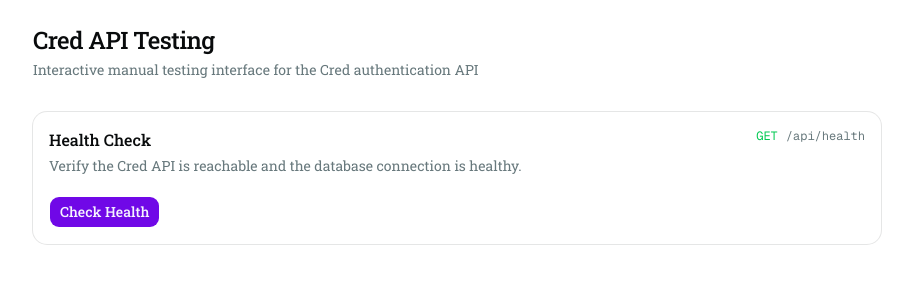
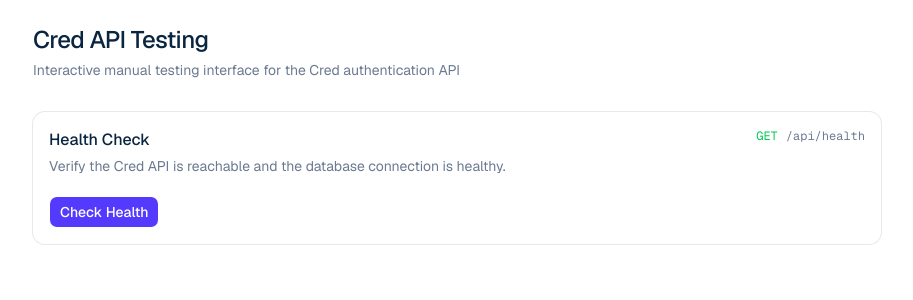
Before and after one commit to NehanAhmed/cred-testing, a Next.js app: page / in a window 1280 px wide. Shown: the top 300 px of the page, without its empty margins (183-1096 px from the left). Built offline with nearby package versions, Linux system fonts and the light colour scheme.

Commit message:
chore: update theme, typography, and design system config

```diff
--- a/app/globals.css
+++ b/app/globals.css
@@ -5,8 +5,28 @@
 @custom-variant dark (&:is(.dark *));
 
 @theme inline {
-    --font-heading: var(--font-serif);
-    --font-serif: var(--font-serif);
+  --font-sans: "sohne-var", "Geist", "SF Pro Display", ui-sans-serif, system-ui, sans-serif;
+  --font-mono: "SF Mono", ui-monospace, "Geist Mono", monospace;
+
+  --color-background: var(--background);
+  --color-foreground: var(--foreground);
+  --color-card: var(--card);
+  --color-card-foreground: var(--card-foreground);
+  --color-popover: var(--popover);
+  --color-popover-foreground: var(--popover-foreground);
+  --color-primary: var(--primary);
+  --color-primary-foreground: var(--primary-foreground);
+  --color-secondary: var(--secondary);
+  --color-secondary-foreground: var(--secondary-foreground);
+  --color-muted: var(--muted);
+  --color-muted-foreground: var(--muted-foreground);
+  --color-accent: var(--accent);
+  --color-accent-foreground: var(--accent-foreground);
+  --color-destructive: var(--destructive);
+  --color-destructive-foreground: var(--destructive-foreground);
+  --color-border: var(--border);
+  --color-input: var(--input);
+  --color-ring: var(--ring);
   --color-sidebar-ring: var(--sidebar-ring);
   --color-sidebar-border: var(--sidebar-border);
   --color-sidebar-accent-foreground: var(--sidebar-accent-foreground);
@@ -20,110 +40,102 @@
   --color-chart-3: var(--chart-3);
   --color-chart-2: var(--chart-2);
   --color-chart-1: var(--chart-1);
-    --color-ring: var(--ring);
-    --color-input: var(--input);
-    --color-border: var(--border);
-    --color-destructive: var(--destructive);
-    --color-accent-foreground: var(--accent-foreground);
-    --color-accent: var(--accent);
-    --color-muted-foreground: var(--muted-foreground);
-    --color-muted: var(--muted);
-    --color-secondary-foreground: var(--secondary-foreground);
-    --color-secondary: var(--secondary);
-    --color-primary-foreground: var(--primary-foreground);
-    --color-primary: var(--primary);
-    --color-popover-foreground: var(--popover-foreground);
-    --color-popover: var(--popover);
-    --color-card-foreground: var(--card-foreground);
-    --color-card: var(--card);
-    --color-foreground: var(--foreground);
-    --color-background: var(--background);
-    --radius-sm: calc(var(--radius) * 0.6);
-    --radius-md: calc(var(--radius) * 0.8);
-    --radius-lg: var(--radius);
-    --radius-xl: calc(var(--radius) * 1.4);
-    --radius-2xl: calc(var(--radius) * 1.8);
-    --radius-3xl: calc(var(--radius) * 2.2);
-    --radius-4xl: calc(var(--radius) * 2.6);
+
+  --radius-sm: 0.25rem;
+  --radius-md: 0.375rem;
+  --radius-lg: 0.5rem;
+  --radius-xl: 0.75rem;
+  --radius-2xl: 1rem;
+  --radius-3xl: 1.5rem;
+  --radius-4xl: 2rem;
 }
 
 :root {
-    --background: oklch(1 0 0);
-    --foreground: oklch(0.148 0.004 228.8);
-    --card: oklch(1 0 0);
-    --card-foreground: oklch(0.148 0.004 228.8);
-    --popover: oklch(1 0 0);
-    --popover-foreground: oklch(0.148 0.004 228.8);
-    --primary: oklch(0.491 0.27 292.581);
-    --primary-foreground: oklch(0.969 0.016 293.756);
-    --secondary: oklch(0.967 0.001 286.375);
-    --secondary-foreground: oklch(0.21 0.006 285.885);
-    --muted: oklch(0.963 0.002 197.1);
-    --muted-foreground: oklch(0.56 0.021 213.5);
-    --accent: oklch(0.491 0.27 292.581);
-    --accent-foreground: oklch(0.969 0.016 293.756);
-    --destructive: oklch(0.577 0.245 27.325);
-    --border: oklch(0.925 0.005 214.3);
-    --input: oklch(0.925 0.005 214.3);
-    --ring: oklch(0.723 0.014 214.4);
-    --chart-1: oklch(0.905 0.182 98.111);
-    --chart-2: oklch(0.795 0.184 86.047);
-    --chart-3: oklch(0.681 0.162 75.834);
-    --chart-4: oklch(0.554 0.135 66.442);
-    --chart-5: oklch(0.476 0.114 61.907);
-    --radius: 0.625rem;
-    --sidebar: oklch(0.987 0.002 197.1);
-    --sidebar-foreground: oklch(0.148 0.004 228.8);
-    --sidebar-primary: oklch(0.541 0.281 293.009);
-    --sidebar-primary-foreground: oklch(0.969 0.016 293.756);
-    --sidebar-accent: oklch(0.963 0.002 197.1);
-    --sidebar-accent-foreground: oklch(0.218 0.008 223.9);
-    --sidebar-border: oklch(0.925 0.005 214.3);
-    --sidebar-ring: oklch(0.723 0.014 214.4);
+  --background: #ffffff;
+  --foreground: #0a2540;
+  --card: #ffffff;
+  --card-foreground: #0a2540;
+  --popover: #ffffff;
+  --popover-foreground: #0a2540;
+  --primary: #533afd;
+  --primary-foreground: #ffffff;
+  --secondary: #0a2540;
+  --secondary-foreground: #ffffff;
+  --muted: #f5f7fa;
+  --muted-foreground: #6b7a90;
+  --accent: #b9b9f9;
+  --accent-foreground: #0a2540;
+  --destructive: #e5484d;
+  --destructive-foreground: #ffffff;
+  --border: #d9e2f2;
+  --input: #d9e2f2;
+  --ring: #533afd;
+  --radius: 0.375rem;
+  --chart-1: #b9b9f9;
+  --chart-2: #6b7a90;
+  --chart-3: #0a2540;
+  --chart-4: #81b81a;
+  --chart-5: #e5484d;
+  --sidebar: #ffffff;
+  --sidebar-foreground: #0a2540;
+  --sidebar-primary: #533afd;
+  --sidebar-primary-foreground: #ffffff;
+  --sidebar-accent: #f5f7fa;
+  --sidebar-accent-foreground: #0a2540;
+  --sidebar-border: #d9e2f2;
+  --sidebar-ring: #533afd;
 }
 
 .dark {
-    --background: oklch(0.148 0.004 228.8);
-    --foreground: oklch(0.987 0.002 197.1);
-    --card: oklch(0.218 0.008 223.9);
-    --card-foreground: oklch(0.987 0.002 197.1);
-    --popover: oklch(0.218 0.008 223.9);
-    --popover-foreground: oklch(0.987 0.002 197.1);
-    --primary: oklch(0.432 0.232 292.759);
-    --primary-foreground: oklch(0.969 0.016 293.756);
-    --secondary: oklch(0.274 0.006 286.033);
-    --secondary-foreground: oklch(0.985 0 0);
-    --muted: oklch(0.275 0.011 216.9);
-    --muted-foreground: oklch(0.723 0.014 214.4);
-    --accent: oklch(0.432 0.232 292.759);
-    --accent-foreground: oklch(0.969 0.016 293.756);
-    --destructive: oklch(0.704 0.191 22.216);
-    --border: oklch(1 0 0 / 10%);
-    --input: oklch(1 0 0 / 15%);
-    --ring: oklch(0.56 0.021 213.5);
-    --chart-1: oklch(0.905 0.182 98.111);
-    --chart-2: oklch(0.795 0.184 86.047);
-    --chart-3: oklch(0.681 0.162 75.834);
-    --chart-4: oklch(0.554 0.135 66.442);
-    --chart-5: oklch(0.476 0.114 61.907);
-    --sidebar: oklch(0.218 0.008 223.9);
-    --sidebar-foreground: oklch(0.987 0.002 197.1);
-    --sidebar-primary: oklch(0.606 0.25 292.717);
-    --sidebar-primary-foreground: oklch(0.969 0.016 293.756);
-    --sidebar-accent: oklch(0.275 0.011 216.9);
-    --sidebar-accent-foreground: oklch(0.987 0.002 197.1);
-    --sidebar-border: oklch(1 0 0 / 10%);
-    --sidebar-ring: oklch(0.56 0.021 213.5);
+  --background: #0a2540;
+  --foreground: #e6edf5;
+  --card: #122d48;
+  --card-foreground: #e6edf5;
+  --popover: #122d48;
+  --popover-foreground: #e6edf5;
+  --primary: #b9b9f9;
+  --primary-foreground: #0a2540;
+  --secondary: #e6edf5;
+  --secondary-foreground: #0a2540;
+  --muted: #122d48;
+  --muted-foreground: #8a9bb0;
+  --accent: #533afd;
+  --accent-foreground: #ffffff;
+  --destructive: #f2555a;
+  --destructive-foreground: #ffffff;
+  --border: #2a4a6a;
+  --input: #2a4a6a;
+  --ring: #b9b9f9;
+  --chart-1: #b9b9f9;
+  --chart-2: #6b7a90;
+  --chart-3: #e6edf5;
+  --chart-4: #81b81a;
+  --chart-5: #f2555a;
+  --sidebar: #0a2540;
+  --sidebar-foreground: #e6edf5;
+  --sidebar-primary: #b9b9f9;
+  --sidebar-primary-foreground: #0a2540;
+  --sidebar-accent: #122d48;
+  --sidebar-accent-foreground: #e6edf5;
+  --sidebar-border: #2a4a6a;
+  --sidebar-ring: #b9b9f9;
 }
 
 @layer base {
   * {
-    @apply border-border outline-ring/50;
+    @apply border-border;
   }
+
   body {
     @apply bg-background text-foreground;
   }
+
   html {
-    @apply font-serif;
+    @apply font-sans;
+  }
+
+  ::selection {
+    background-color: #b9b9f9;
+    color: #0a2540;
   }
 }
--- a/app/layout.tsx
+++ b/app/layout.tsx
@@ -1,12 +1,10 @@
-import { Geist, Geist_Mono, Roboto_Slab } from "next/font/google"
+import { Geist, Geist_Mono } from "next/font/google"
 
 import "./globals.css"
 import { ThemeProvider } from "@/components/theme-provider"
 import { QueryProvider } from "@/providers/query-provider"
 import { Toaster } from "@/components/ui/sonner"
 import { cn } from "@/lib/utils"
-
-const robotoSlab = Roboto_Slab({ subsets: ["latin"], variable: "--font-serif" })
 
 const fontSans = Geist({
   subsets: ["latin"],
@@ -27,12 +25,7 @@ export default function RootLayout({
     <html
       lang="en"
       suppressHydrationWarning
-      className={cn(
-        "antialiased",
-        fontSans.variable,
-        fontMono.variable,
-        robotoSlab.variable
-      )}
+      className={cn("antialiased", fontSans.variable, fontMono.variable)}
     >
       <body>
         <QueryProvider>
```
Also changed, not shown: 2 other files (tests, documents, lock files or other folders). Lines whose indentation alone changed are shown as unchanged.
